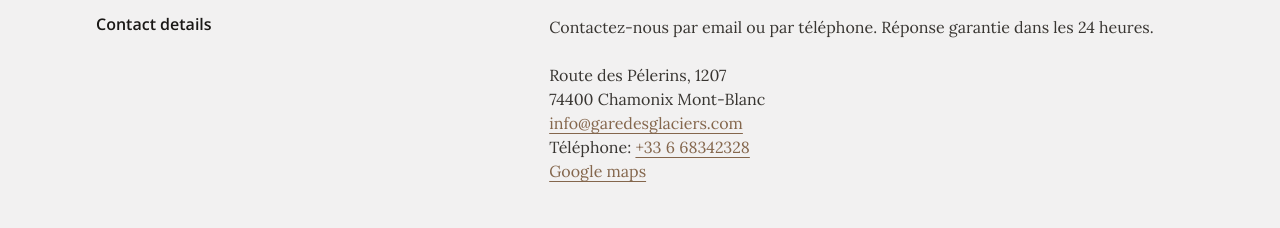
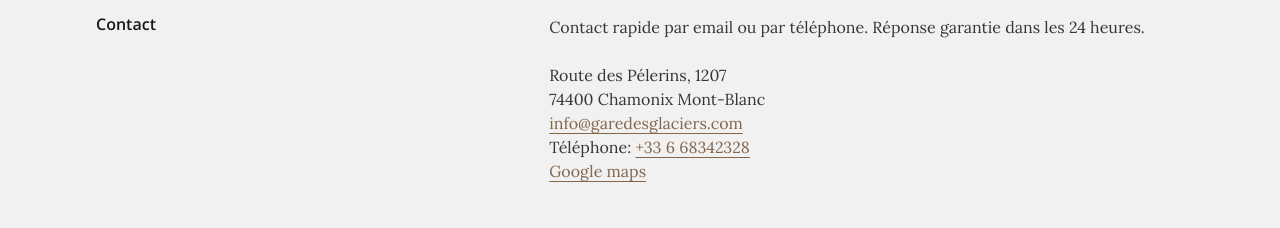
Before and after one commit to jeromecoupe/garedesglaciers, a website: page fr/index.html in a window 1280 px wide. Shown: the part 399-627 px from the top of the page. Drawn offline with nearby package versions, Linux system fonts and the light colour scheme.

Commit message:
Typos and redirects

```diff
--- a/fr/index.html
+++ b/fr/index.html
@@ -40,9 +40,9 @@
       </div>
 
       <div class="l-splitted">
-        <h2 class="c-h2">Contact details</h2>
+        <h2 class="c-h2">Contact</h2>
         <div>
-          <p>Contactez-nous par email ou par téléphone. Réponse garantie dans les 24 heures.</p>
+          <p>Contact rapide par email ou par téléphone. Réponse garantie dans les 24 heures.</p>
           <p class="c-address">
             <address>
               Route des Pélerins, 1207<br>
```
Also changed, not shown: netlify.toml.
